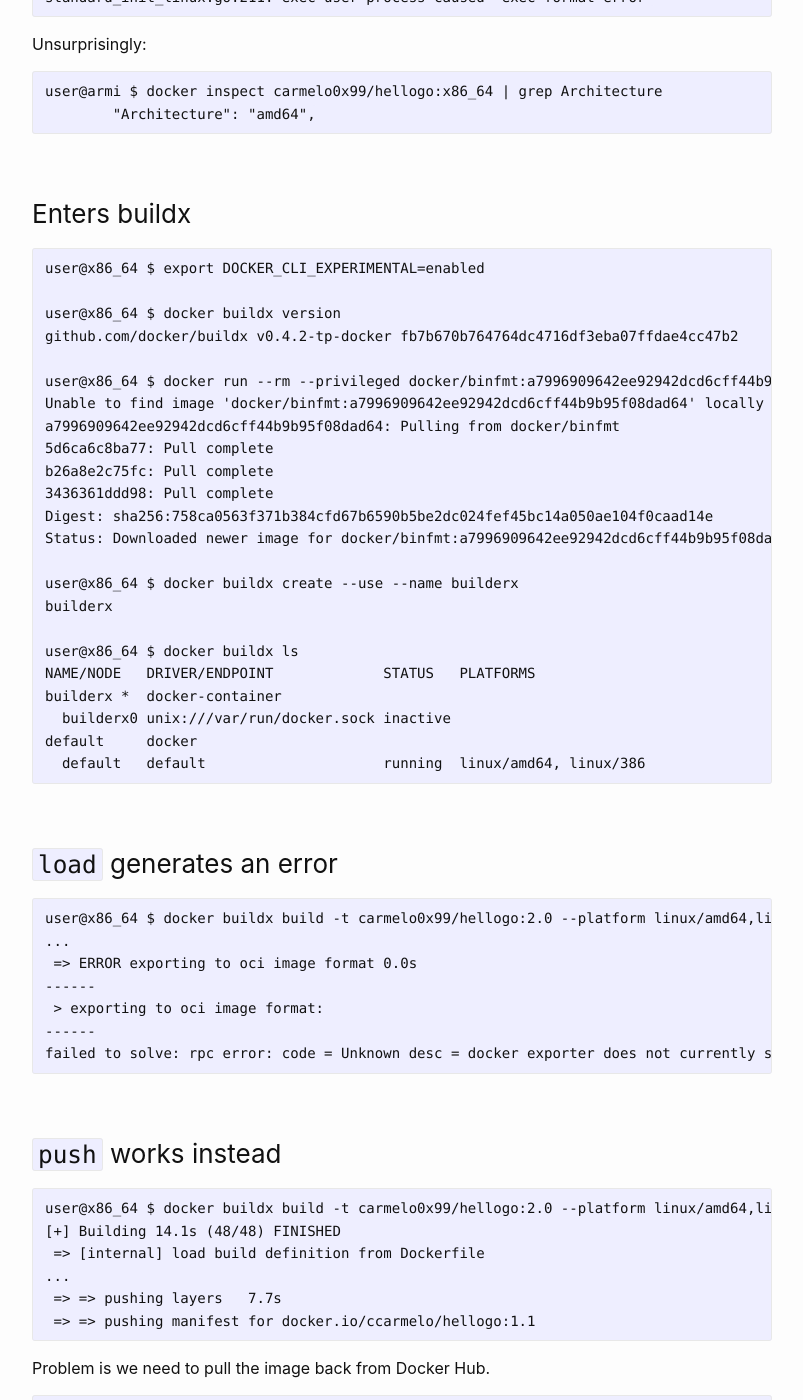
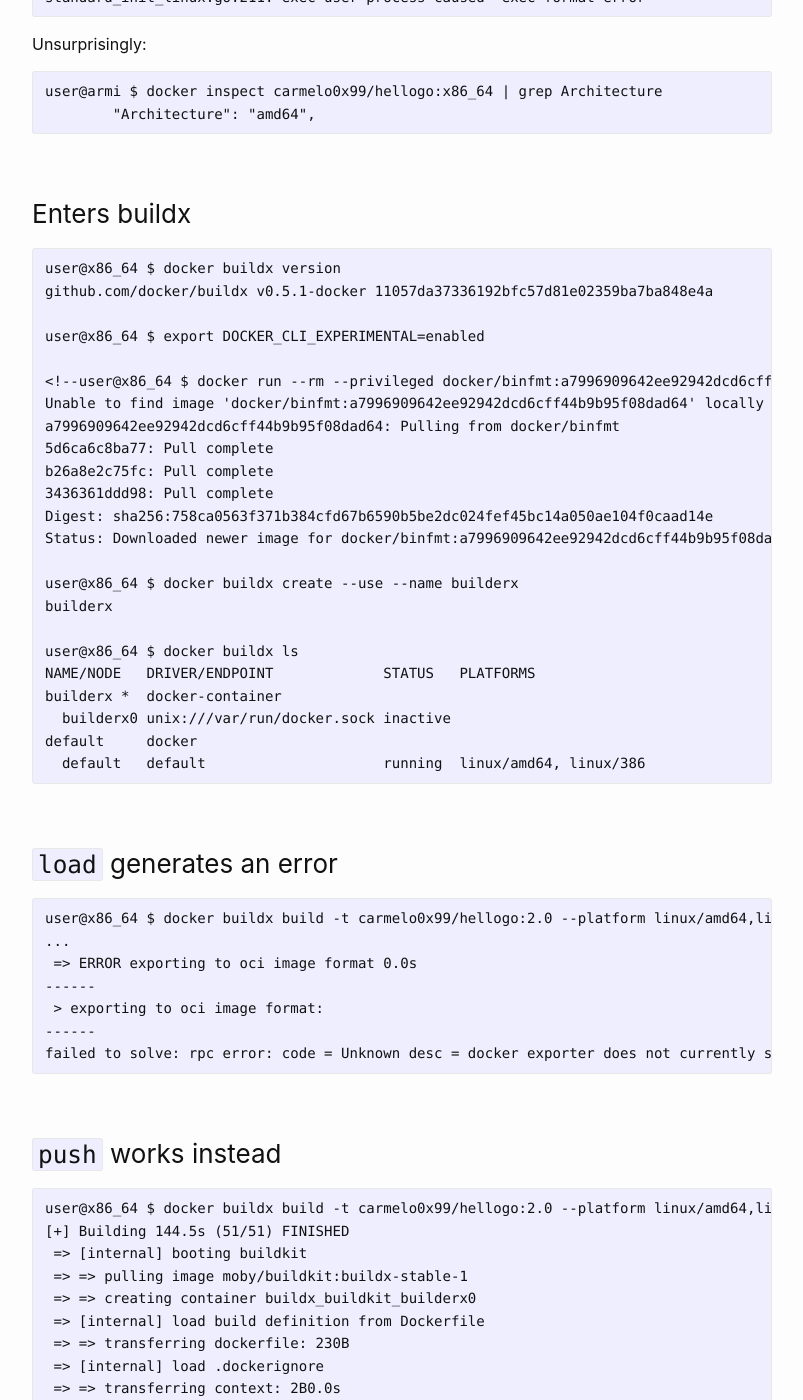
Before and after one commit to carmelo0x99/carmelo0x99.github.io, a Jekyll site: the page built from _posts/2020-03-19-docker_buildx.md, in a window 1280 px wide and 1400 px high, scrolled down 1525 px. Shown: the whole window, without its empty margins (238-1041 px from the left). Built offline with Jekyll 4.4.1, drawn with Linux system fonts in a browser that asks for light colours; some of the changed text lies outside the part shown.

Commit message:
Fixed GitHub handle (again), revisited the whole post

````diff
--- a/_config.yml
+++ b/_config.yml
@@ -20,7 +20,7 @@ minima:
     linkedin: carmelo
     keybase: carmelo
     twitter: carmelo0x99
-    github: carmel0x99o
+    github: carmelo0x99
     # devto: jekyll
     # dribbble: jekyll
     # facebook: jekyll
--- a/_posts/2020-03-19-docker_buildx.md
+++ b/_posts/2020-03-19-docker_buildx.md
@@ -69,19 +69,19 @@ user@armi $ docker inspect carmelo0x99/hellogo:x86_64 | grep Architecture
 
 ### Enters buildx
 ```
+user@x86_64 $ docker buildx version
+github.com/docker/buildx v0.5.1-docker 11057da37336192bfc57d81e02359ba7ba848e4a
+
 user@x86_64 $ export DOCKER_CLI_EXPERIMENTAL=enabled
 
-user@x86_64 $ docker buildx version
-github.com/docker/buildx v0.4.2-tp-docker fb7b670b764764dc4716df3eba07ffdae4cc47b2
-
-user@x86_64 $ docker run --rm --privileged docker/binfmt:a7996909642ee92942dcd6cff44b9b95f08dad64
+<!--user@x86_64 $ docker run --rm --privileged docker/binfmt:a7996909642ee92942dcd6cff44b9b95f08dad64
 Unable to find image 'docker/binfmt:a7996909642ee92942dcd6cff44b9b95f08dad64' locally
 a7996909642ee92942dcd6cff44b9b95f08dad64: Pulling from docker/binfmt
 5d6ca6c8ba77: Pull complete
 b26a8e2c75fc: Pull complete
 3436361ddd98: Pull complete
 Digest: sha256:758ca0563f371b384cfd67b6590b5be2dc024fef45bc14a050ae104f0caad14e
-Status: Downloaded newer image for docker/binfmt:a7996909642ee92942dcd6cff44b9b95f08dad64
+Status: Downloaded newer image for docker/binfmt:a7996909642ee92942dcd6cff44b9b95f08dad64-->
 
 user@x86_64 $ docker buildx create --use --name builderx
 builderx
@@ -108,11 +108,20 @@ failed to solve: rpc error: code = Unknown desc = docker exporter does not curre
 ### `push` works instead
 ```
 user@x86_64 $ docker buildx build -t carmelo0x99/hellogo:2.0 --platform linux/amd64,linux/386,linux/arm/v7,linux/arm/v6 --push .
-[+] Building 14.1s (48/48) FINISHED
- => [internal] load build definition from Dockerfile
+[+] Building 144.5s (51/51) FINISHED
+ => [internal] booting buildkit                                                        16.2s
+ => => pulling image moby/buildkit:buildx-stable-1                                     14.8s
+ => => creating container buildx_buildkit_builderx0                                     1.4s
+ => [internal] load build definition from Dockerfile                                    0.1s
+ => => transferring dockerfile: 230B                                                    0.0s
+ => [internal] load .dockerignore                                                       0.2s
+ => => transferring context: 2B0.0s
+ => [linux/amd64 internal] load metadata for docker.io/library/golang:alpine            6.8s
+ => [linux/amd64 internal] load metadata for docker.io/library/alpine:latest            6.8s
 ...
- => => pushing layers	7.7s
- => => pushing manifest for docker.io/ccarmelo/hellogo:1.1
+=> => pushing layers                                                                   10.3s
+ => => pushing manifest for docker.io/carmelo0x99/goweb:multiarch                       2.4s
+ => [auth] carmelo0x99/goweb:pull,push token for registry-1.docker.io                   0.0s
 ```
 
 Problem is we need to pull the image back from Docker Hub.
````
